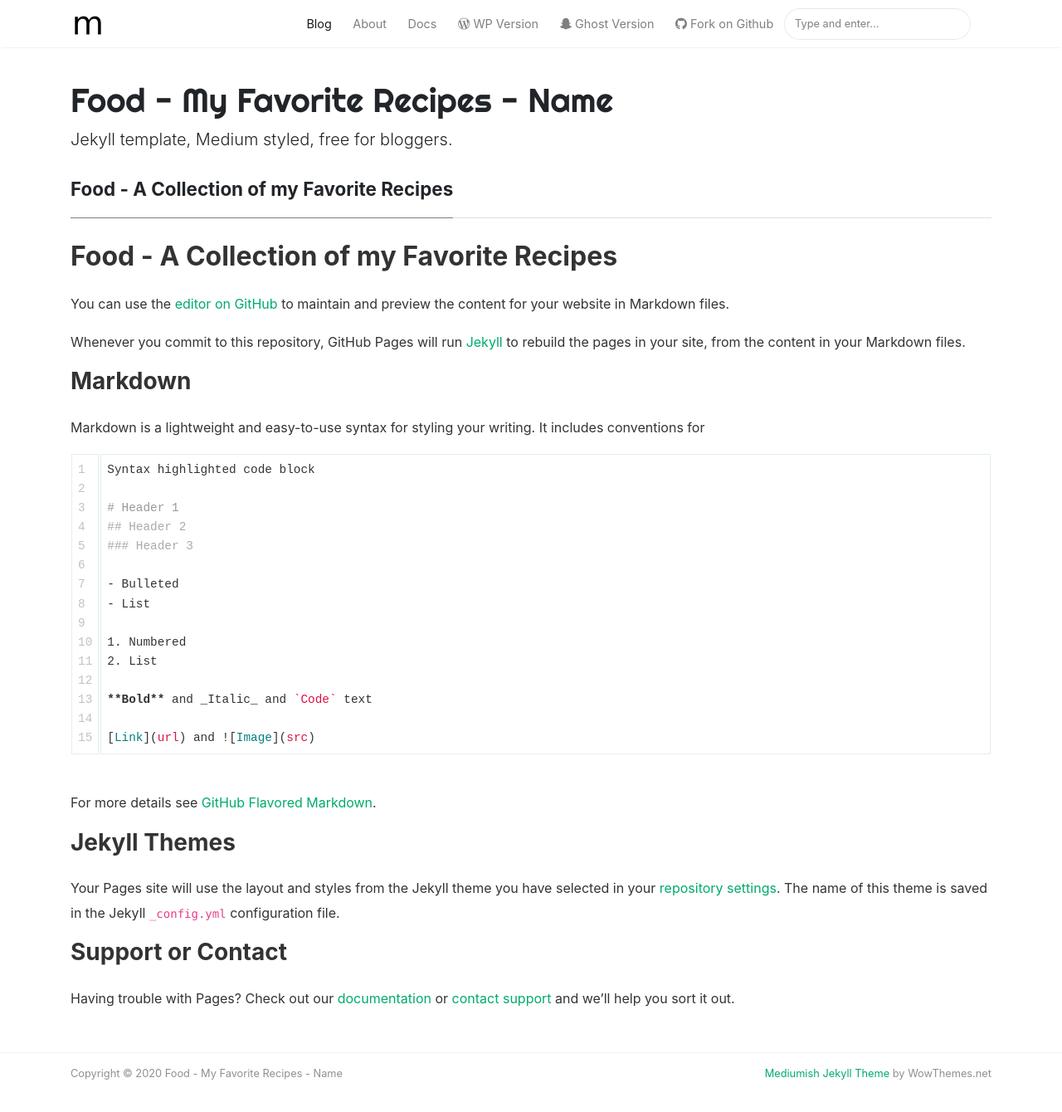
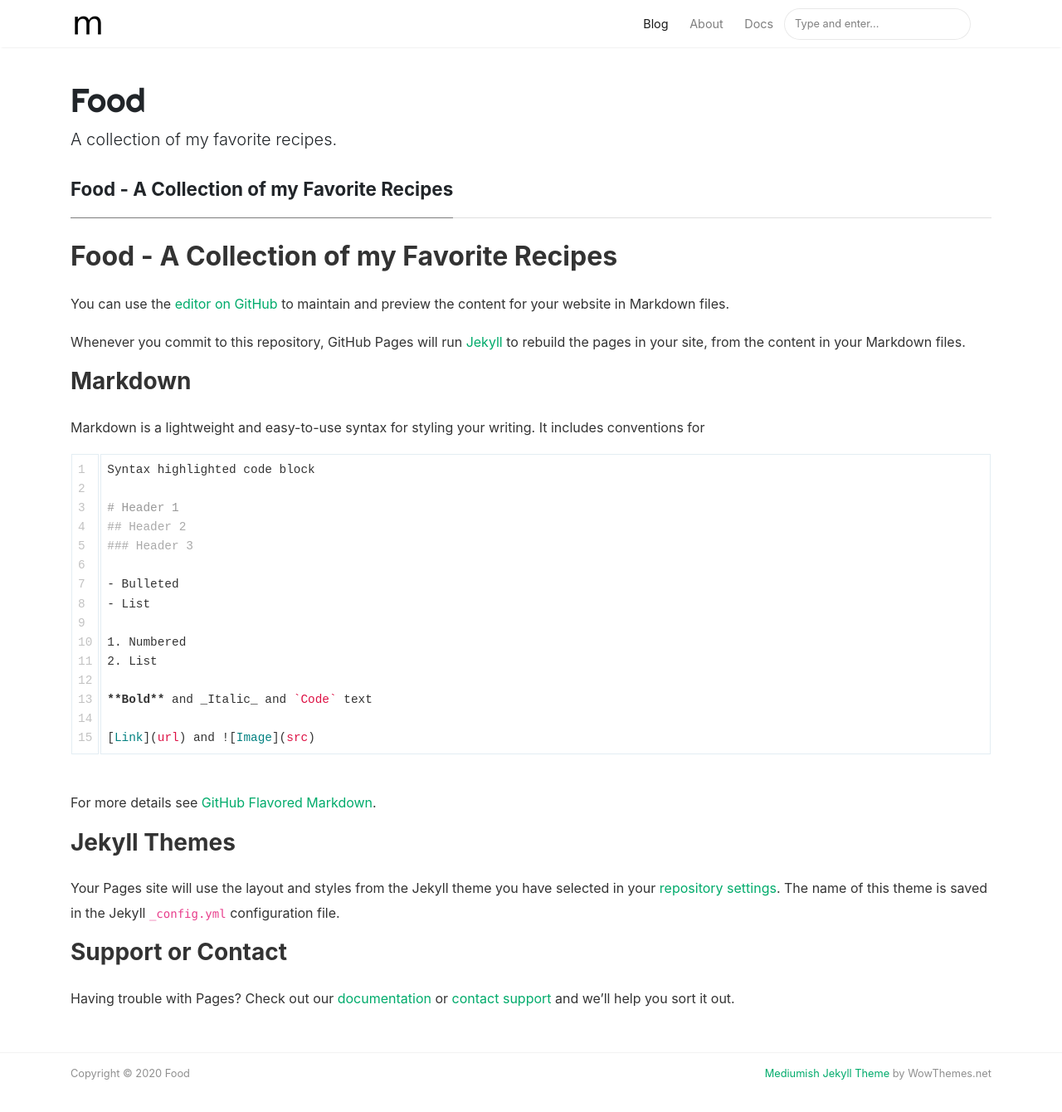
Before and after one commit to jondavid-black/food, a Jekyll site: the page built from docs/index.md, in a window 1280 px wide and 1377 px high. Shown: the top 1340 px of the window at 83% size. Built offline with Jekyll 4.4.1, drawn with Linux system fonts in a browser that asks for light colours; nearby versions of some CDN libraries; our own code applies the rules of GitHub Pages for plain Markdown files; the list of posts is cut into pages by our own code.

```diff
--- a/docs/_config.yml
+++ b/docs/_config.yml
@@ -1,11 +1,11 @@
 # Site
-name: "Food - My Favorite Recipes - Name"
+name: "Food"
 title: "Food - My Favorite Recipes"
-description: "Jekyll template, Medium styled, free for bloggers."
+description: "A collection of my favorite recipes."
 logo: 'assets/images/logo.png'
 favicon: 'assets/images/logo.png'
 baseurl: https://jondavid-black.github.io/food/
-google_analytics: 'UA-46278016-1'
+google_analytics: '257011425'
 disqus: 'demowebsite'
 mailchimp-list: 'https://wowthemes.us11.list-manage.com/subscribe/post?u=8aeb20a530e124561927d3bd8&amp;id=8c3d2d214b'
 include: ["_pages"]
--- a/docs/_layouts/default.html
+++ b/docs/_layouts/default.html
@@ -78,7 +78,7 @@ ga('send', 'pageview');
                 <li class="nav-item">
                 <a target="_blank" class="nav-link" href="https://bootstrapstarter.com/bootstrap-templates/template-mediumish-bootstrap-jekyll/"> Docs</a>
                 </li>
-
+<!--
                 <li class="nav-item">
                 <a target="_blank" class="nav-link" href="https://www.wowthemes.net/themes/mediumish-wordpress/"><i class="fab fa-wordpress-simple"></i> WP Version</a>
                 </li>
@@ -90,6 +90,7 @@ ga('send', 'pageview');
                 <li class="nav-item">
                 <a target="_blank" class="nav-link" href="https://github.com/wowthemesnet/mediumish-theme-jekyll"><i class="fab fa-github"></i> Fork on Github</a>
                 </li>
+-->
 
                 {% include search-lunr.html %}
 
```
Also changed, not shown: README.md.
